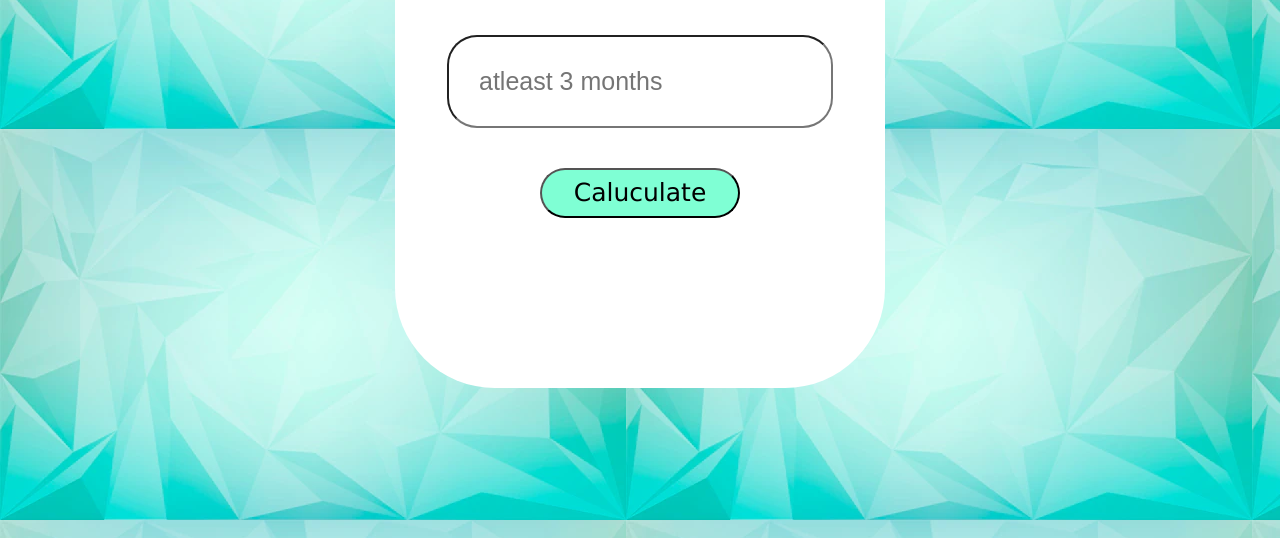
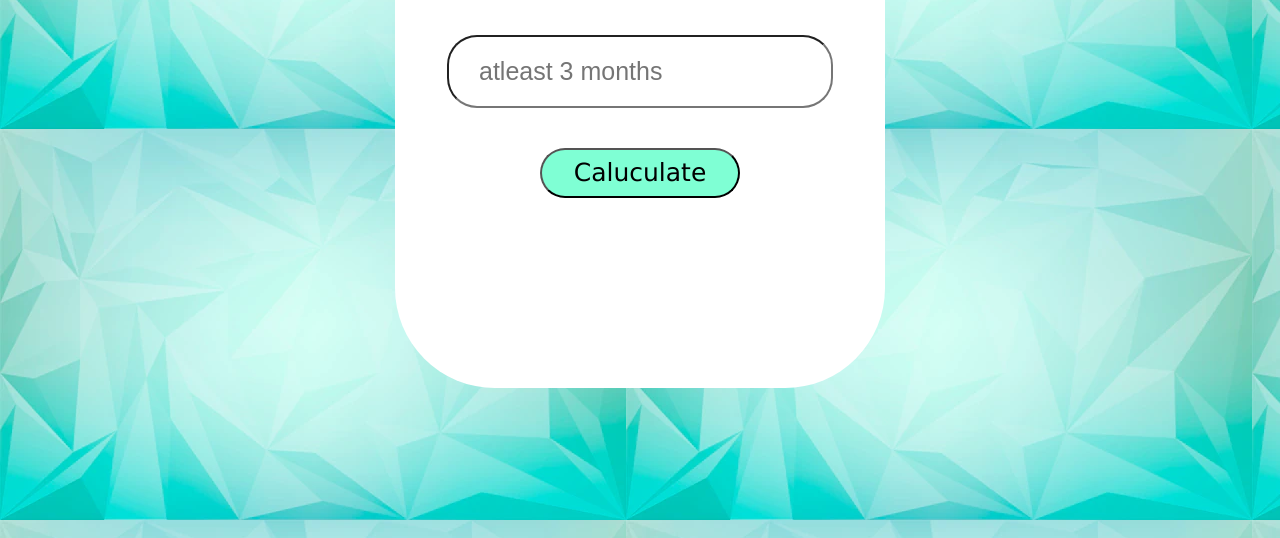
Before and after one commit to Naveen-369/Naveen-369.github.io, a plain HTML site: page Project-4_FD_intrest_rate_calculator/index.html in a window 1280 px wide. Shown: the part 262-800 px from the top of the page. Drawn offline with Linux system fonts and the light colour scheme.

Commit message:
small modifications

```diff
--- a/Project-4_FD_intrest_rate_calculator/style.css
+++ b/Project-4_FD_intrest_rate_calculator/style.css
@@ -24,7 +24,10 @@ h1{
 #inputbox{
     font-size: 25px;
     border-radius: 30px;
-    padding: 30px;
+    padding-left: 30px;
+    padding-right: 30px;
+    padding-top: 20px;
+    padding-bottom: 20px;
 }
 button{
     margin: 30px;
```
